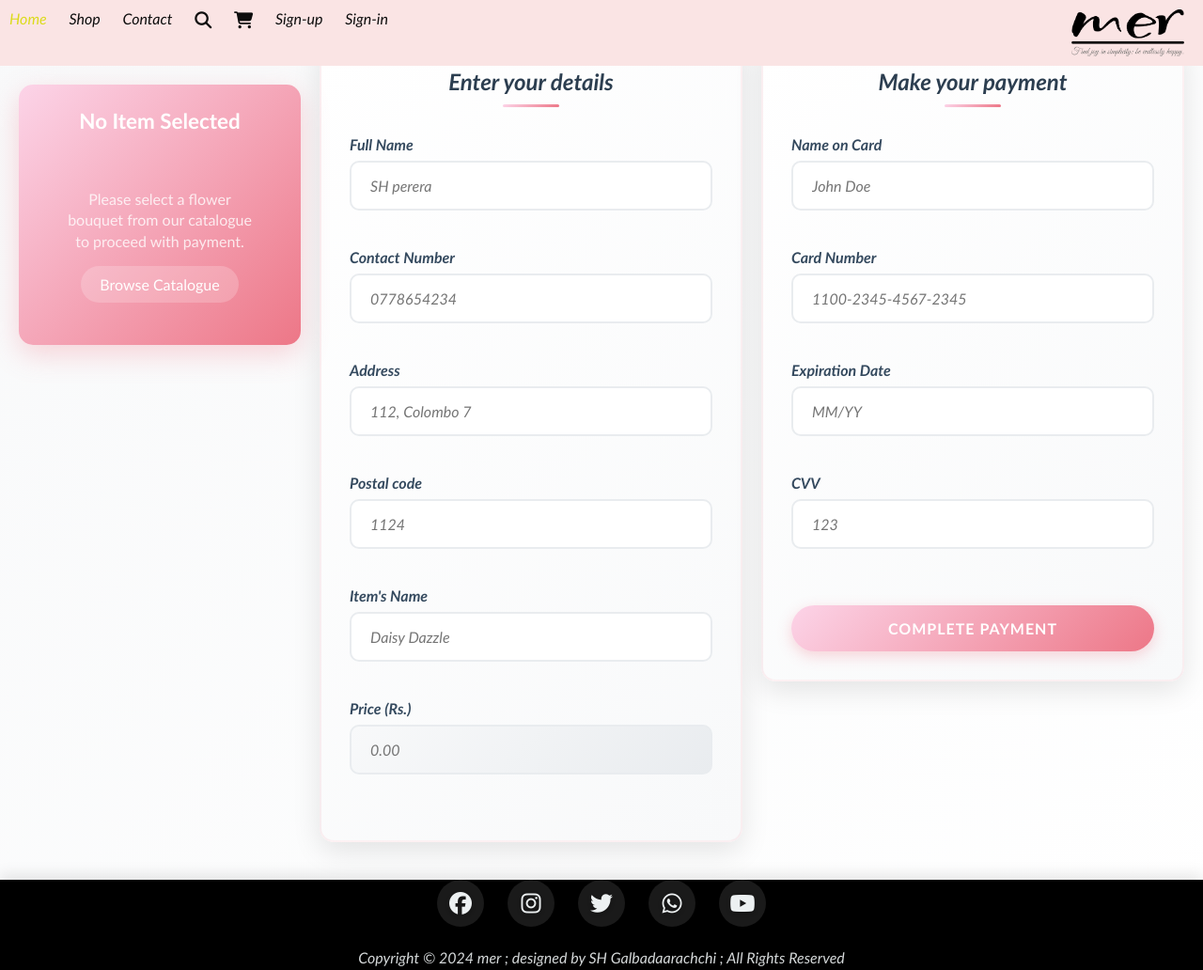
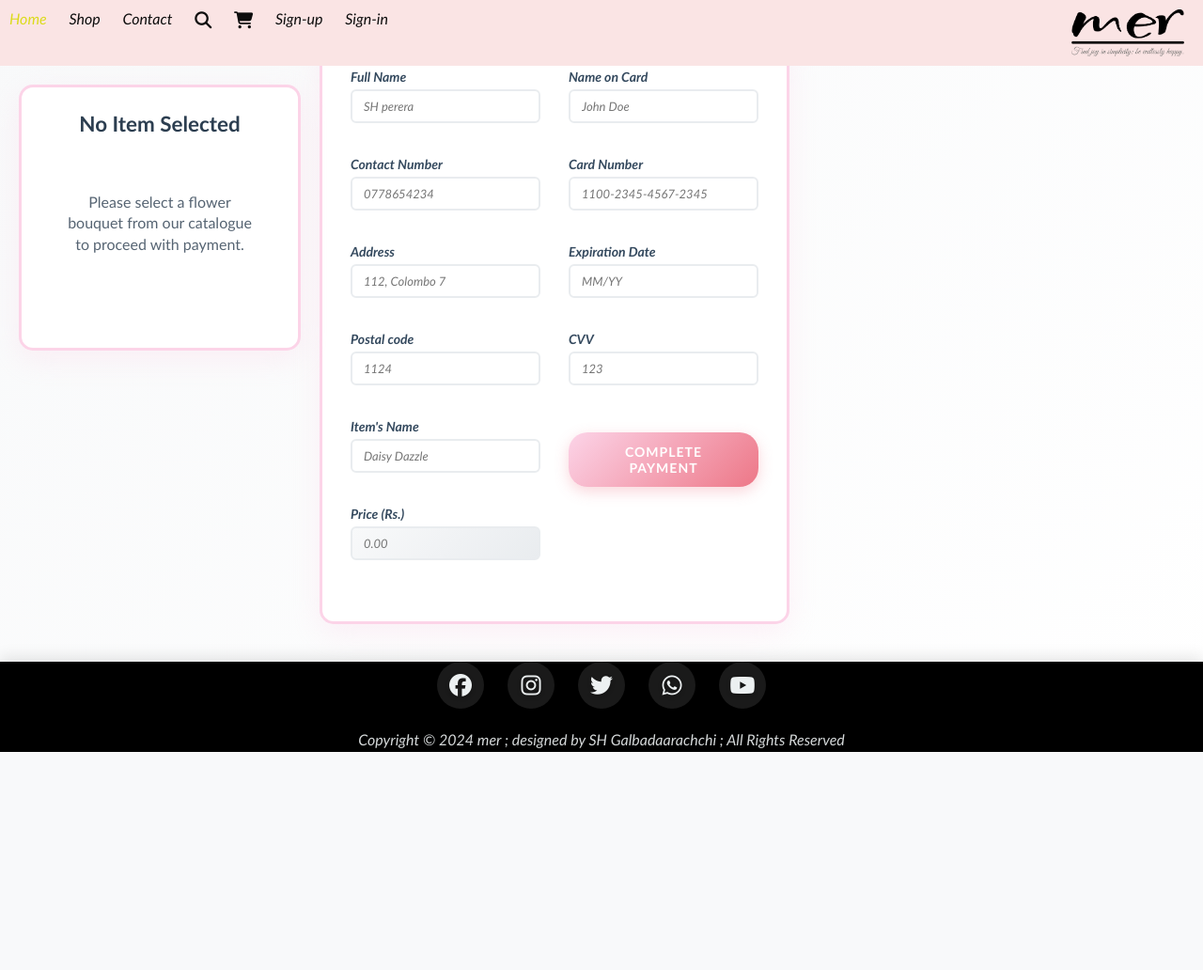
Before and after one commit to Sanduni204/mer-florist-website, a PHP site: page /mer_ecommerce/1payment.php in a window 1280 px wide. Shown: the whole page at 94% size. After the commit the page ends 800 px from the top, so only its background shows below. Run offline with PHP 8.4, Linux system fonts and the light colour scheme; data that the repository does not hold is empty.

Commit message:
Feat: style of payment

```diff
--- a/1payment.php
+++ b/1payment.php
@@ -34,11 +34,12 @@
 /* Item details box on the left */
 .item-details-box {
     flex: 0 0 300px;
-    background: linear-gradient(135deg, #fcd4e8 0%, #ed7787 100%);
-    color: white;
+    background: white;
+    color: #2c3e50;
     padding: 25px;
     border-radius: 15px;
-    box-shadow: 0 10px 30px rgba(237, 119, 135, 0.3);
+    border: 3px solid #fcd4e8;
+    box-shadow: 0 10px 30px rgba(252, 212, 232, 0.3);
     height: fit-content;
     position: sticky;
     top: 90px;
@@ -47,7 +48,7 @@
 
 .item-details-box:hover {
     transform: translateY(-5px);
-    box-shadow: 0 15px 40px rgba(237, 119, 135, 0.4);
+    box-shadow: 0 15px 40px rgba(252, 212, 232, 0.4);
 }
 
 .item-details-box h3 {
@@ -64,18 +65,19 @@
 
 .item-image img {
     width: 100%;
-    max-width: 250px;
-    height: 200px;
-    object-fit: cover;
+    max-width: 180px;
+    height: 150px;
+    object-fit: contain;
     border-radius: 12px;
     box-shadow: 0 8px 20px rgba(0, 0, 0, 0.2);
+    background: #f8f9fa;
 }
 
 .item-info {
-    background: rgba(255, 255, 255, 0.1);
+    background: rgba(252, 212, 232, 0.1);
     padding: 15px;
     border-radius: 10px;
-    backdrop-filter: blur(10px);
+    border: 1px solid rgba(252, 212, 232, 0.3);
 }
 
 .item-info p {
@@ -95,7 +97,8 @@
     font-size: 1.3rem;
     font-weight: 700;
     text-align: center;
-    background: rgba(255, 255, 255, 0.2);
+    background: rgba(252, 212, 232, 0.2);
+    color: #ed7787;
     padding: 10px;
     border-radius: 8px;
     margin-top: 15px;
@@ -120,11 +123,11 @@
 .payment-container .con {
     flex: 1;
     margin: 0;
-    background: linear-gradient(135deg, #ffffff 0%, #f8f9fa 100%);
+    background: white;
     padding: 30px;
     border-radius: 15px;
-    box-shadow: 0 10px 30px rgba(0, 0, 0, 0.1);
-    border: 2px solid rgba(237, 119, 135, 0.1);
+    border: 3px solid #fcd4e8;
+    box-shadow: 0 10px 30px rgba(252, 212, 232, 0.3);
     height: fit-content;
 }
 
@@ -149,14 +152,14 @@
 }
 
 .form-group {
-    margin-bottom: 20px;
+    margin-bottom: 15px;
 }
 
 .form-group label {
     display: block;
-    margin-bottom: 8px;
+    margin-bottom: 5px;
     color: #34495e;
-    font-size: 16px;
+    font-size: 14px;
     font-weight: 600;
     font-style: italic;
 }
@@ -164,10 +167,10 @@
 .form-group input[type="text"],
 .form-group input[type="email"] {
     width: 100%;
-    padding: 15px 20px;
+    padding: 8px 12px;
     border: 2px solid #e9ecef;
-    border-radius: 10px;
-    font-size: 16px;
+    border-radius: 6px;
+    font-size: 13px;
     font-style: italic;
     transition: all 0.3s ease;
     background: #ffffff;
@@ -195,16 +198,16 @@ button[type="submit"] {
     background: linear-gradient(135deg, #fcd4e8 0%, #ed7787 100%);
     color: white;
     border: none;
-    padding: 15px 30px;
-    border-radius: 25px;
-    font-size: 16px;
+    padding: 12px 25px;
+    border-radius: 20px;
+    font-size: 14px;
     font-weight: 600;
     cursor: pointer;
     transition: all 0.3s ease;
     box-shadow: 0 5px 15px rgba(237, 119, 135, 0.3);
     text-transform: uppercase;
     letter-spacing: 1px;
-    margin-top: 20px;
+    margin-top: 15px;
     font-family: 'Gill Sans', 'Gill Sans MT', Calibri, 'Trebuchet MS', sans-serif;
 }
 
@@ -251,7 +254,7 @@ button[type="submit"]:active {
 
     .form-group input[type="text"],
     .form-group input[type="email"] {
-        padding: 12px 15px;
+        padding: 8px 12px;
     }
 }
 </style>
@@ -380,9 +383,11 @@ if (isset($_GET['cart']) && $_GET['cart'] == '1') {
         </div>
     </div>
     <?php endif; ?>
-    <div class="con" style="flex: 1;">
-        <h2 class="payment_h2">Enter your details</h2>
+    <div class="con" style="width: 100%;">
         <form method="POST">
+            <div style="display: flex; gap: 30px;">
+                <!-- Left Column: Customer Details -->
+                <div style="flex: 1;">
                     <div class="form-group">
                         <label for="name">Full Name</label>
                         <input type="text" id="name" name="name" placeholder="SH perera" required >
@@ -411,11 +416,10 @@ if (isset($_GET['cart']) && $_GET['cart'] == '1') {
                                value="<?php echo $isCartCheckout ? number_format($cartTotal, 2) : htmlspecialchars($flowerPrice); ?>"
                                placeholder="0.00" readonly>
                     </div>
-        </form>
                 </div>
-    <div class="con" style="flex: 1;">
-        <h2 class="payment_h2">Make your payment </h2>
-        <form method="POST">
+
+                <!-- Right Column: Payment Details -->
+                <div style="flex: 1;">
                     <div class="form-group">
                         <label for="cardname">Name on Card</label>
                         <input type="text" id="cardname" name="cardname" placeholder="John Doe" required >
@@ -433,6 +437,8 @@ if (isset($_GET['cart']) && $_GET['cart'] == '1') {
                         <input type="text" id="cvv" name="cvv" placeholder="123" required>
                     </div>
                     <button type="submit" id="paymentButton">Complete Payment</button>
+                </div>
+            </div>
         </form>
     </div>
 </div>
```
Lines whose indentation alone changed are shown as unchanged.
